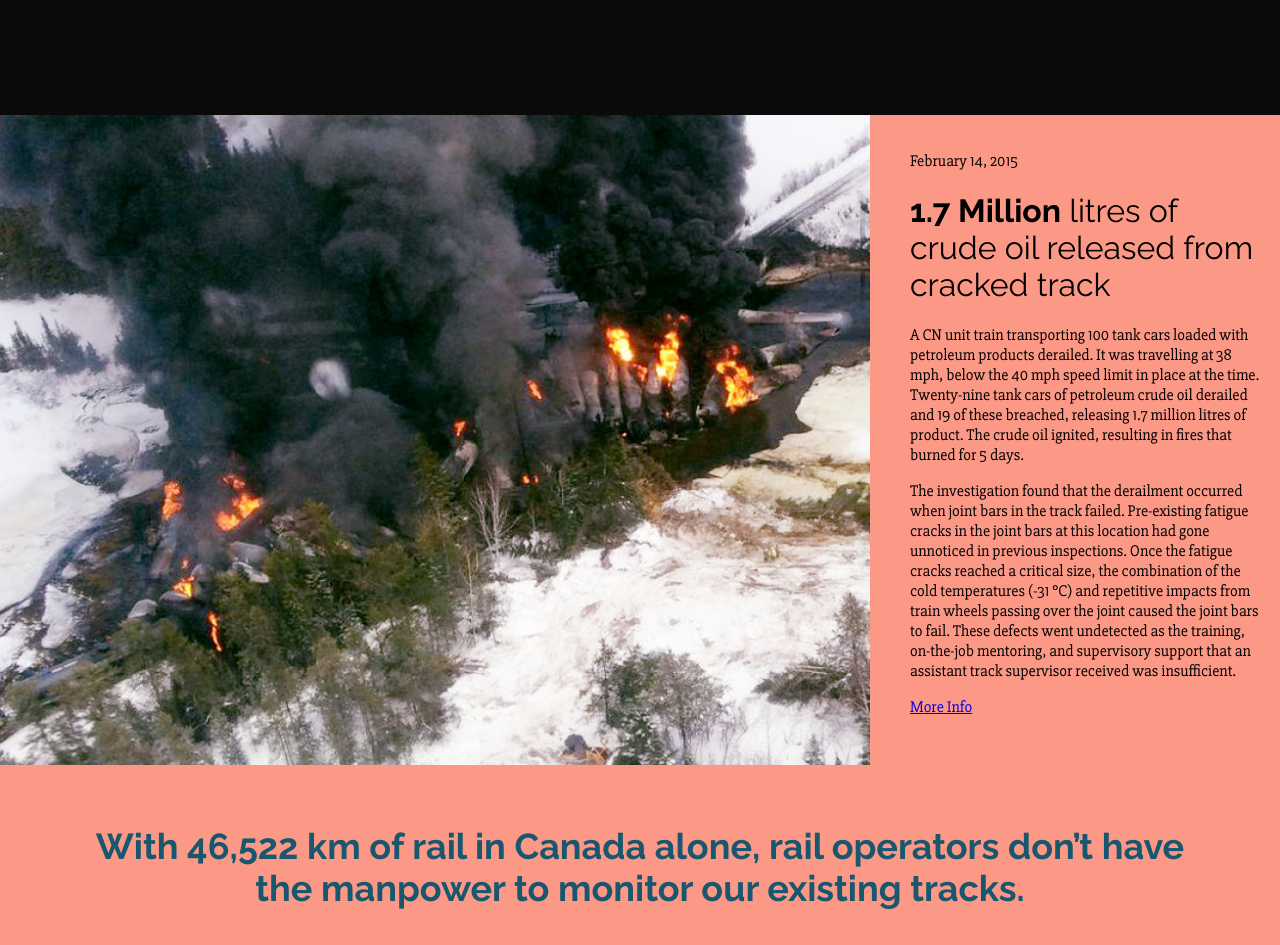
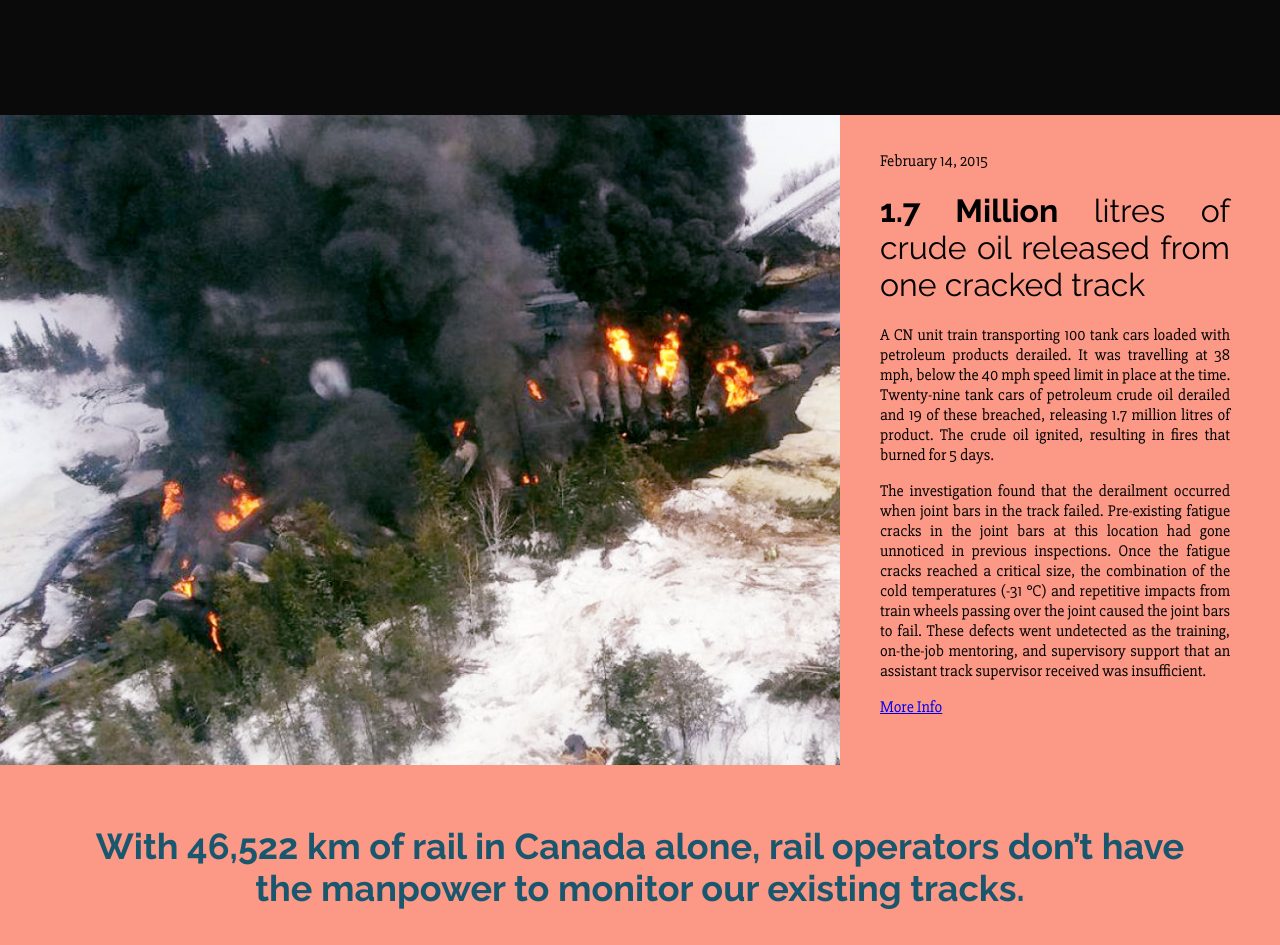
Before and after one commit to sashaseufert/SafeRail.tech, a plain HTML site: page index.html in a window 1280 px wide. Shown: the part 1580-2525 px from the top of the page. Drawn offline with Linux system fonts and the light colour scheme.

Commit message:
Text alignment tweak for fire

```diff
--- a/index.html
+++ b/index.html
@@ -34,7 +34,7 @@
          <h1>
              <strong>1.<span class="countingNumber" data-count="7">7</span> Million</strong> litres of
              crude oil released
-             from cracked track
+             from one cracked track
          </h1>
          <p>A CN unit train transporting 100 tank cars loaded with petroleum products derailed. It was travelling at 38 mph, below the 40 mph speed limit in place at the time. Twenty-nine tank cars of petroleum crude oil derailed and 19 of these breached, releasing 1.7 million litres of product. The crude oil ignited, resulting in fires that burned for 5 days.</p>
          <p>The investigation found that the derailment occurred when joint bars in the track failed. Pre-existing fatigue cracks in the joint bars at this location had gone unnoticed in previous inspections. Once the fatigue cracks reached a critical size, the combination of the cold temperatures (-31 °C) and repetitive impacts from train wheels passing over the joint caused the joint bars to fail. These defects went undetected as the training, on-the-job mentoring, and supervisory support that an assistant track supervisor received was insufficient.</p>
--- a/style.css
+++ b/style.css
@@ -42,6 +42,7 @@ div#stats h1 span{
 }
 div#stats p{
     color: white;
+    text-align: justify;
 }
 div#stats .col{
     max-width: 380px;
@@ -64,9 +65,12 @@ div#fire, div#fire2{
     background-color: #FB9886;
     padding: 20px;
     display: flex;
+
 }
 div#fire .col{
     max-width: 350px;
+    text-align: justify;
+    margin-right: 30px;
 }
 div#fire .imgContainer{
     background-image: url('img/gogama-train-derailment-march-7-2015.JPG');
```
